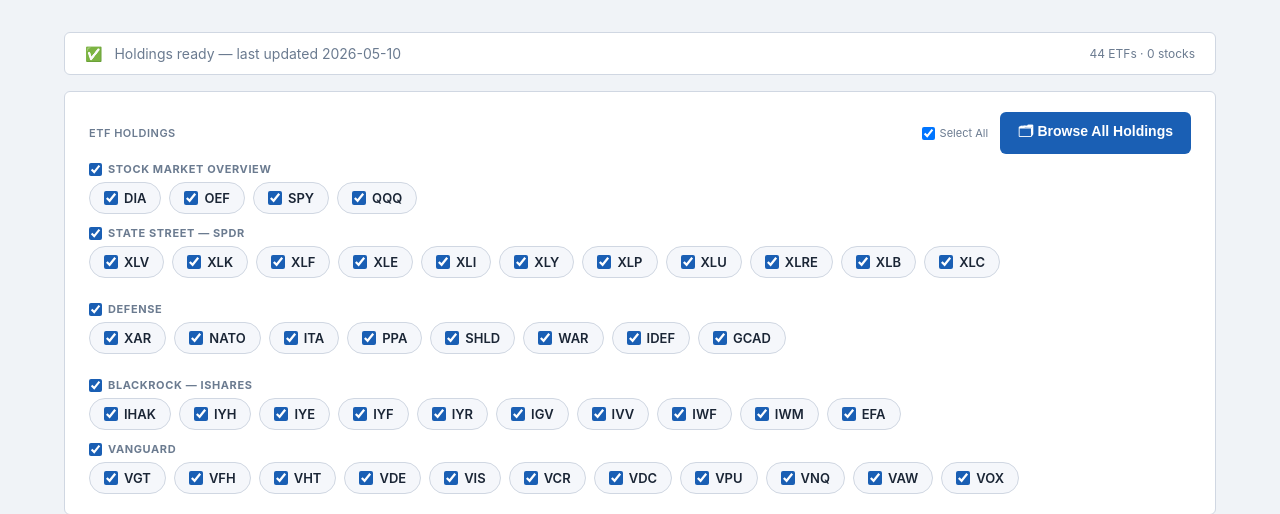
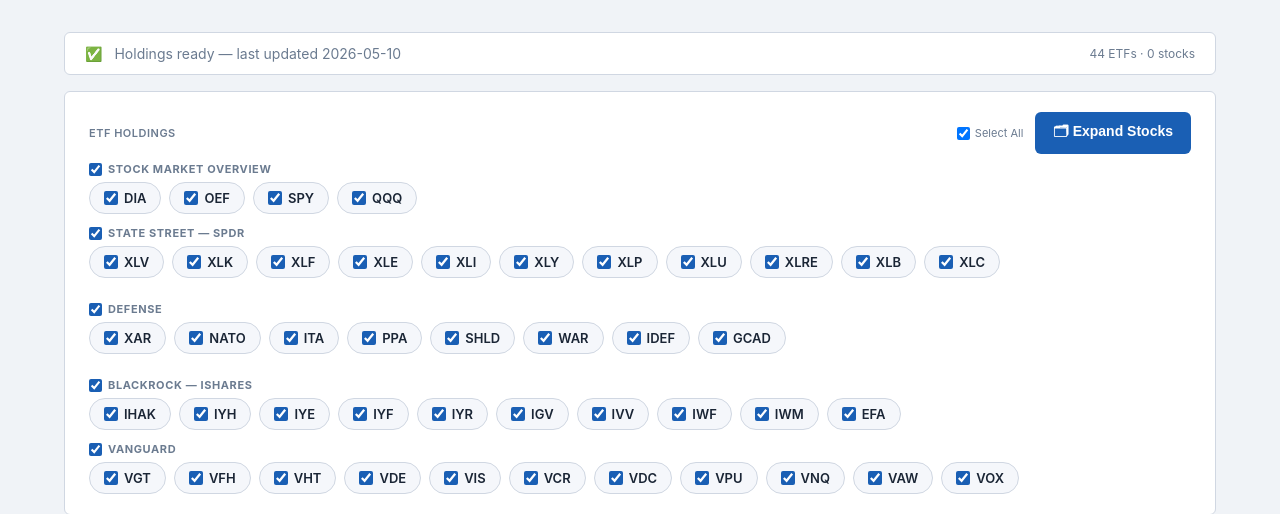
Before and after one commit to asliuj/stock-screener, a Flask app: template templates/index.html in a window 1280 px wide. Shown: the part 70-584 px from the top of the page. Run offline with Flask 3, Linux system fonts and the light colour scheme; the template is opened without the code that fills it, so the values that code supplies are empty; parts of the project's set-up code (start-up, migrations or seed data) failed here and were passed over.

Commit message:
Auto-backup 2026-05-08 19:02

```diff
--- a/templates/index.html
+++ b/templates/index.html
@@ -656,7 +656,7 @@
           <input type="checkbox" id="cb-select-all" checked onchange="toggleAllEtfs(this.checked)">
           Select All
         </label>
-        <button id="browse-btn" class="header-btn" onclick="openBrowseModal()">🗂 Browse All Holdings</button>
+        <button id="browse-btn" class="header-btn" onclick="openBrowseModal()">🗂 Expand Stocks</button>
       </div>
     </div>
     <div class="etf-groups" id="etf-groups-container"></div>
```
